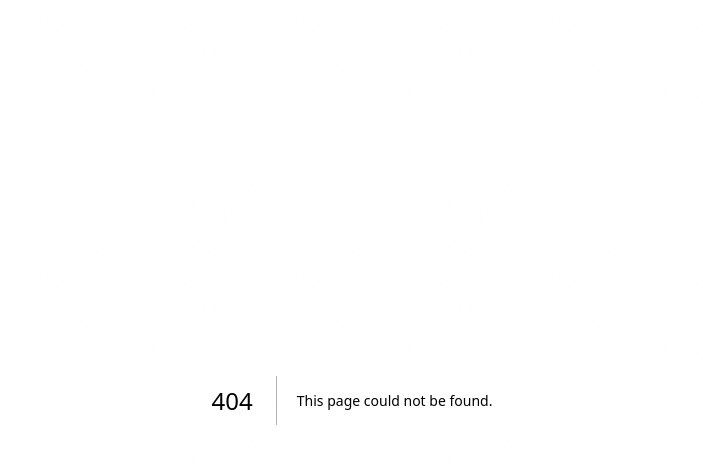
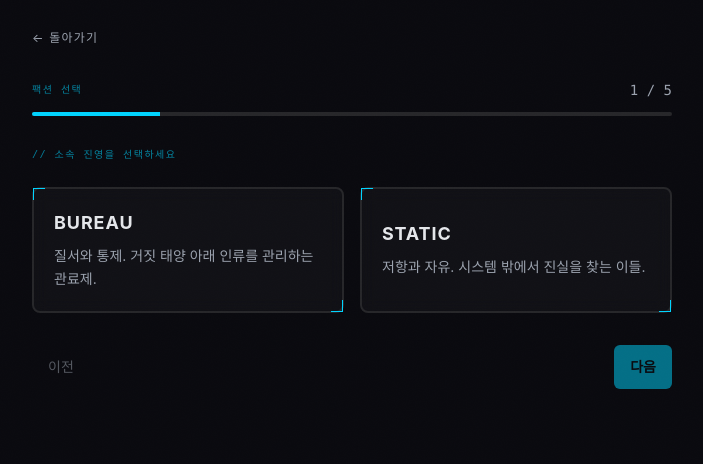
Before and after one commit to blissful-y0/project-solaris, a Next.js app in the folder apps/dashboard/: page /character/create in a window 1280 px wide. Before the commit this address had no page. Shown: the top 464 px of the page, without its empty margins (288-991 px from the left). Built offline with nearby package versions, Linux system fonts and the light colour scheme; a web font is replaced by a local one.

Commit message:
feat: 캐릭터 생성 페이지 라우트 추가
- /character/create: 독립 레이아웃 위자드 페이지
- 뒤로가기 링크 (홈으로)
- WizardShell 통합

```diff
--- /dev/null
+++ b/apps/dashboard/src/app/character/create/page.tsx
@@ -0,0 +1,23 @@
+"use client";
+
+import Link from "next/link";
+
+import { WizardShell } from "@/components/character-create";
+
+export default function CharacterCreatePage() {
+  return (
+    <div className="min-h-dvh bg-bg">
+      {/* 뒤로가기 */}
+      <div className="max-w-2xl mx-auto px-4 pt-6">
+        <Link
+          href="/"
+          className="text-xs uppercase tracking-widest text-text-secondary hover:text-primary transition-colors"
+        >
+          &larr; 돌아가기
+        </Link>
+      </div>
+
+      <WizardShell />
+    </div>
+  );
+}
```
